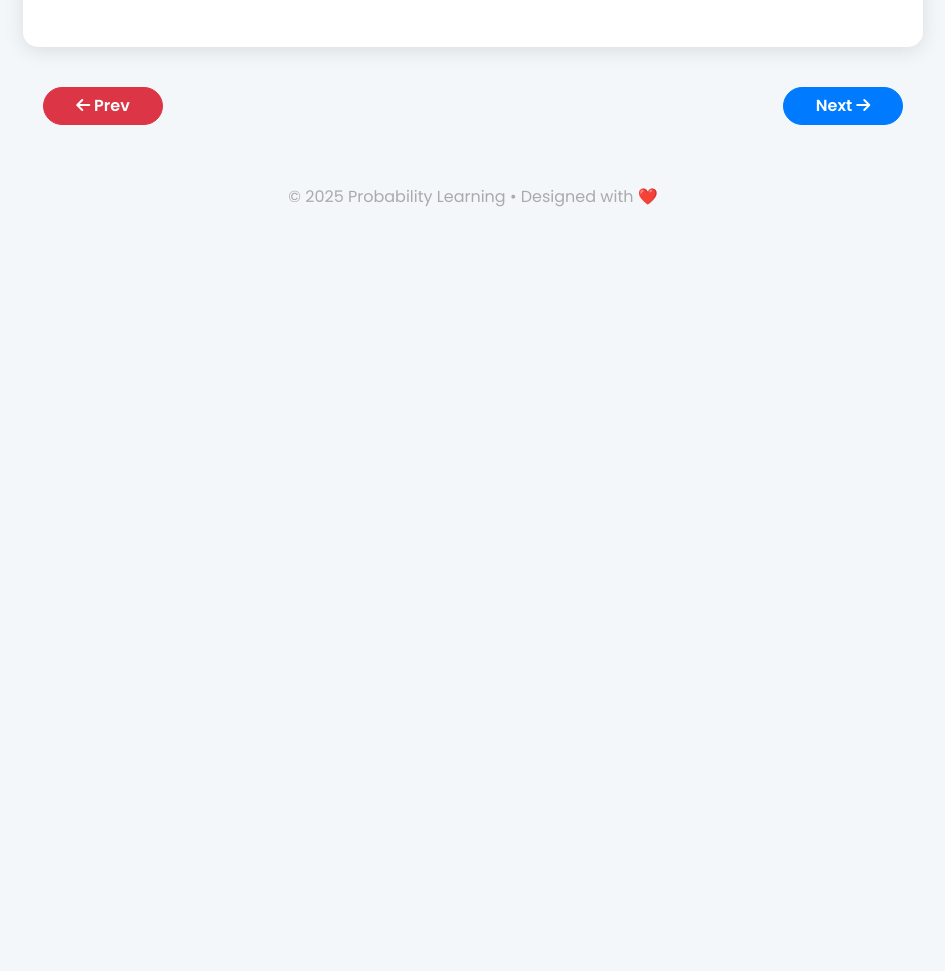
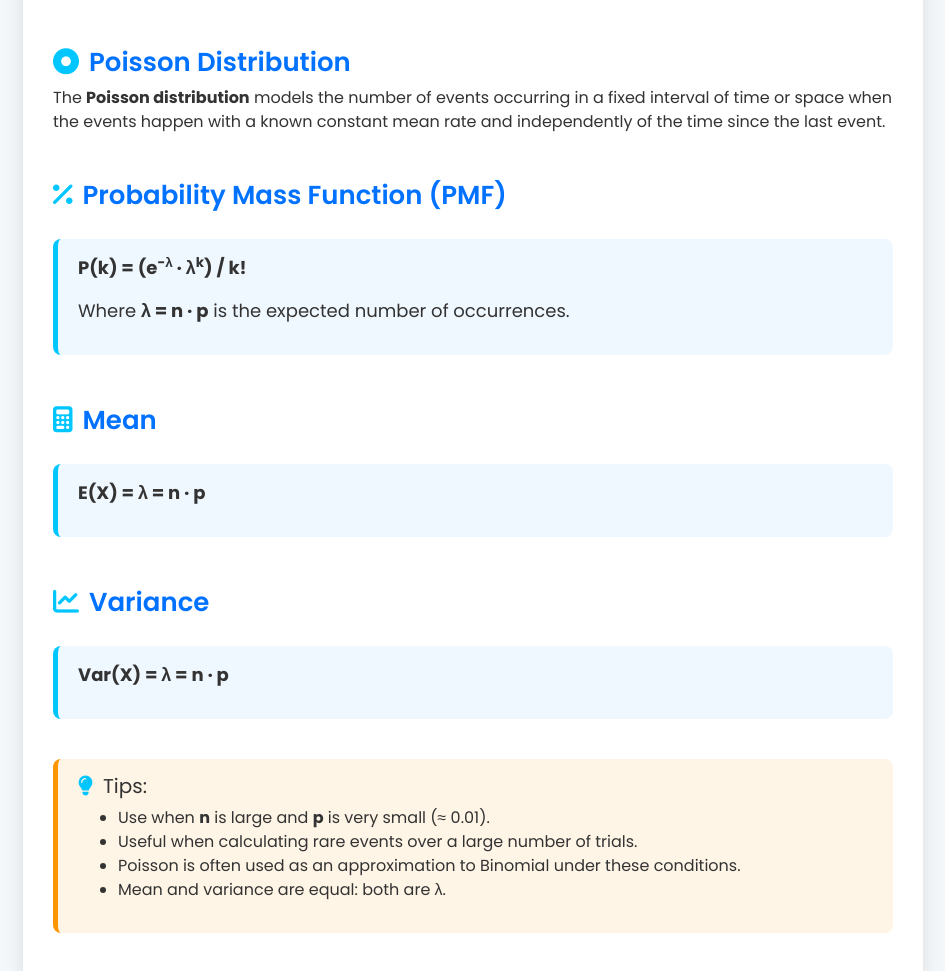
Before and after one commit to shyam044/Binomial-Distribution, a plain HTML site: page index.html in a window 1280 px wide. Shown: the part 1298-2269 px from the top of the page, without its empty margins (167-1112 px from the left). Before the commit the page ends 1527 px from the top, so only its background shows below. Drawn offline with nearby package versions, Linux system fonts and the light colour scheme.

Commit message:
Update index.html

```diff
--- a/index.html
+++ b/index.html
@@ -138,11 +138,41 @@
       </ul>
     </div>
 
+    <!-- Poisson Distribution Section -->
+    <h3 class="section-title"><i class="fas fa-dot-circle icon"></i>Poisson Distribution</h3>
+    <p>The <strong>Poisson distribution</strong> models the number of events occurring in a fixed interval of time or space when the events happen with a known constant mean rate and independently of the time since the last event.</p>
+
+    <h3 class="section-title"><i class="fas fa-percentage icon"></i>Probability Mass Function (PMF)</h3>
+    <div class="formula">
+      <p><strong>P(k) = (e<sup>-λ</sup> · λ<sup>k</sup>) / k!</strong></p>
+      <p>Where <strong>λ = n · p</strong> is the expected number of occurrences.</p>
+    </div>
+
+    <h3 class="section-title"><i class="fas fa-calculator icon"></i>Mean</h3>
+    <div class="formula">
+      <p><strong>E(X) = λ = n · p</strong></p>
+    </div>
+
+    <h3 class="section-title"><i class="fas fa-chart-line icon"></i>Variance</h3>
+    <div class="formula">
+      <p><strong>Var(X) = λ = n · p</strong></p>
+    </div>
+
+    <div class="note-box">
+      <h5><i class="fas fa-lightbulb icon"></i>Tips:</h5>
+      <ul>
+        <li>Use when <strong>n</strong> is large and <strong>p</strong> is very small (≈ 0.01).</li>
+        <li>Useful when calculating rare events over a large number of trials.</li>
+        <li>Poisson is often used as an approximation to Binomial under these conditions.</li>
+        <li>Mean and variance are equal: both are λ.</li>
+      </ul>
+    </div>
+
   </div>
 
   <!-- Prev / Next Navigation -->
   <div class="nav-buttons">
-    <a href="https://shyam044.github.io/Discrete-Random-Variable/" class="btn btn-danger btn-custom"><i class="fas fa-arrow-left"></i> Prev</a>
+    <a href="https://shyam044.github.io/Continuous-Random-Variable/" class="btn btn-danger btn-custom"><i class="fas fa-arrow-left"></i> Prev</a>
     <a href="#" class="btn btn-primary btn-custom">Next <i class="fas fa-arrow-right"></i></a>
   </div>
 
```
